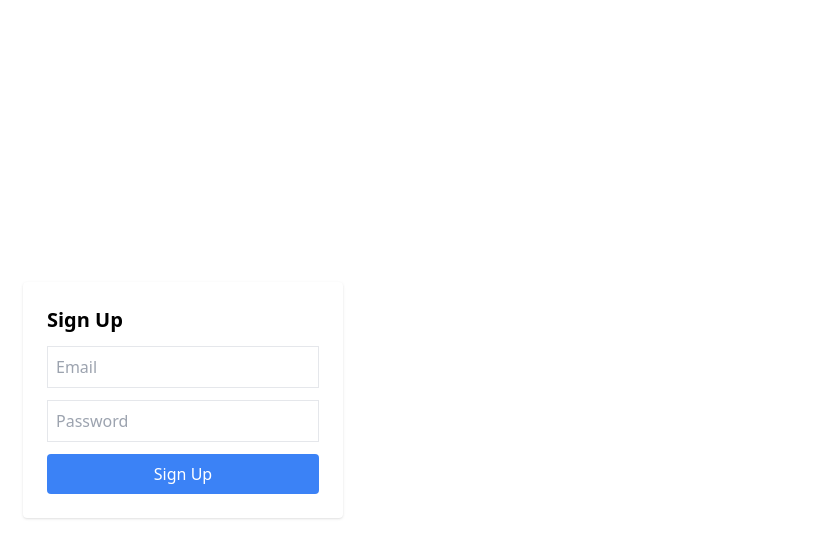
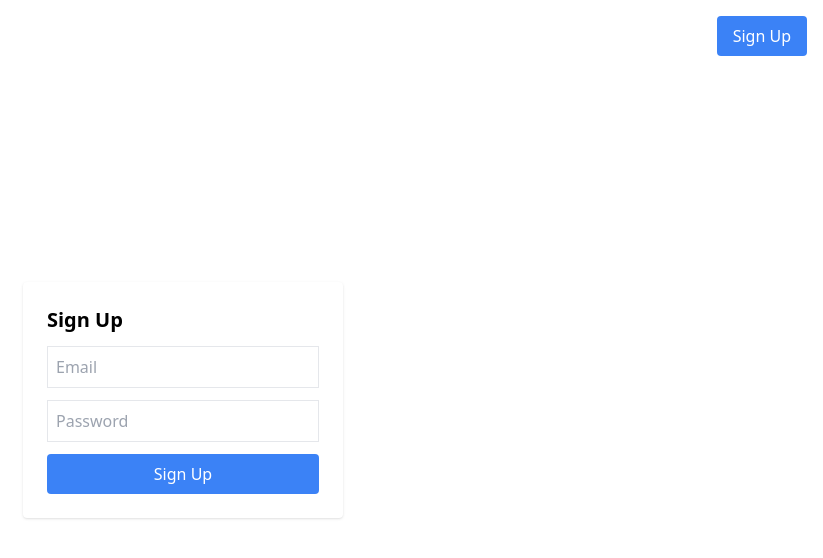
Before and after one commit to aadilaliofficial/taskmanager, a React (Vite) app in the folder task-manager-frontend/: page / in a window 1280 px wide. Shown: the top 558 px of the page, without its empty margins (457-1280 px from the left). Built offline with nearby package versions, Linux system fonts and the light colour scheme.

Commit message:
Update Signup.jsx

```diff
--- a/task-manager-frontend/src/pages/Signup.jsx
+++ b/task-manager-frontend/src/pages/Signup.jsx
@@ -27,6 +27,12 @@ const handleSignup = async (e) => {
 
   return (
     <div className="flex h-screen items-center justify-center">
+      <button
+        onClick={() => navigate("/signup")}
+        className="absolute top-4 right-4 bg-blue-500 text-white px-4 py-2 rounded"
+      >
+        Sign Up
+      </button>
       <form onSubmit={handleSignup} className="bg-white p-6 rounded shadow w-80 space-y-3">
         <h2 className="text-xl font-bold">Sign Up</h2>
         <input type="email" placeholder="Email" className="w-full border p-2"
```
